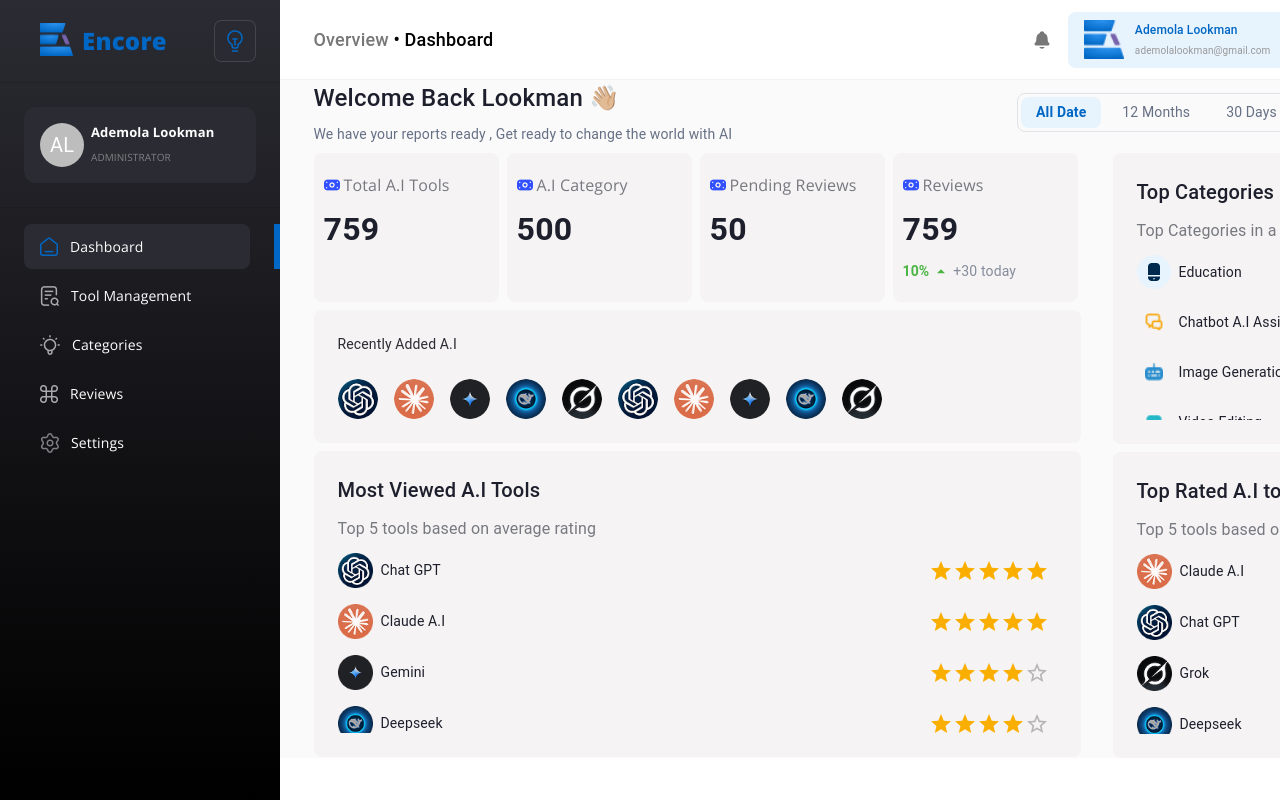
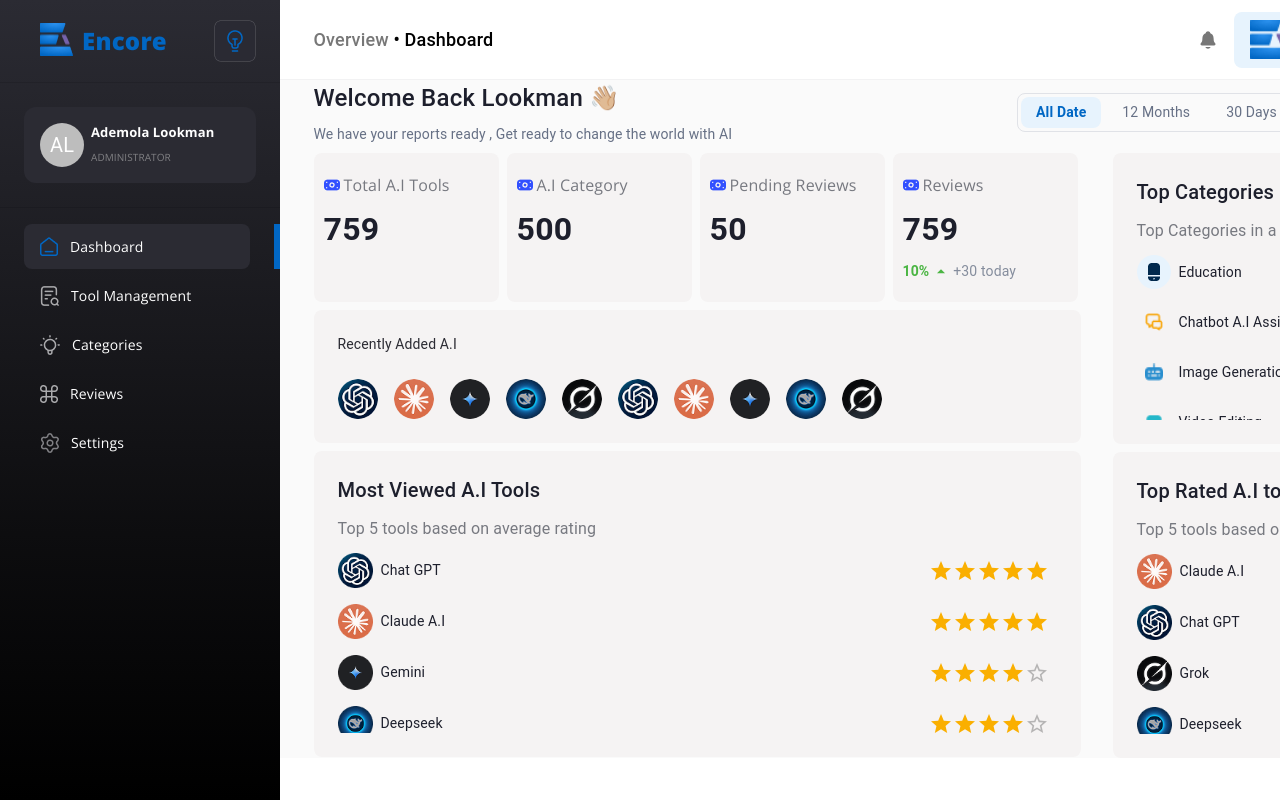
Before and after one commit to debagit10/encore-admin-dashboard, a React (Vite) app: page /dashboard in a window 1280 px wide. Shown: the top 800 px of the page. Built offline with nearby package versions, Linux system fonts and the light colour scheme.

Commit message:
feat: refine Navbar and Pages layout for improved spacing and consistency

```diff
--- a/src/components/Navbar.tsx
+++ b/src/components/Navbar.tsx
@@ -9,7 +9,7 @@
 
 const Navbar: React.FC<NavbarProps> = ({ children, page, component }) => {
   return (
-    <div className="flex justify-between fixed top-0 z-1 w-[82.5%] h-[80px] items-center px-[33.5px] py-[13px] bg-[#FFFFFF] border-b-[1.2px] border-[#F2F2F3]">
+    <div className="flex justify-between  h-[80px] items-center px-[33.5px]  bg-[#FFFFFF] border-b-[1.2px] border-[#F2F2F3]">
       <div className="">
         <Typography fontWeight={500} fontSize={18}>
           <span className="text-[#777777]">Overview</span> • {page}{" "}
@@ -17,7 +17,7 @@
         </Typography>
       </div>
 
-      <div className="mt-[5rem]">{children}</div>
+      <div>{children}</div>
     </div>
   );
 };
--- a/src/container/Pages.tsx
+++ b/src/container/Pages.tsx
@@ -14,7 +14,7 @@
       </div>
 
       <div className="ml-[280px] w-[100%]">
-        <div className="bg-[#FAFAFA] mt-[5rem]">{children}</div>
+        <div className="bg-[#FAFAFA]">{children}</div>
       </div>
     </div>
   );
--- a/src/pages/Dashboard.tsx
+++ b/src/pages/Dashboard.tsx
@@ -34,7 +34,7 @@
   return (
     <Pages>
       <Navbar page="Dashboard">
-        <div className="flex gap-[1rem] items-center mb-[5rem]">
+        <div className="flex gap-[1rem] items-center">
           <IoNotifications color="#777777" size={20} />
 
           <div className="flex gap-[11px] items-center bg-[#E7F3FD] rounded-[8px] h-[56px] pl-[1rem] pr-[2rem] ">
@@ -63,7 +63,7 @@
             </Typography>
           </div>
 
-          <div>
+          <div className="">
             <ButtonGroup
               variant="outlined"
               sx={{
@@ -75,7 +75,6 @@
                   borderRadius: "8px !important",
                   color: "#667085",
                 },
-                "& .MuiButton-outlined": {},
               }}
             >
               {buttonGroup.map((button, index) => (
```
